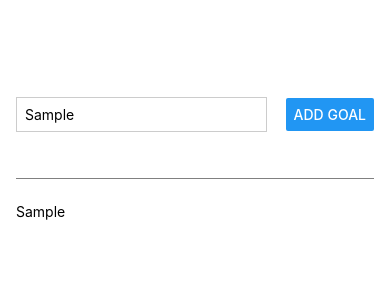
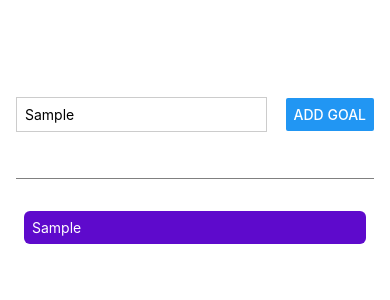
Before and after one commit to Astilion/goals-app, a React Native app: screen / in a window 390 px wide. Both pictures are taken after typing "Sample" into the empty fields and a click on the button "ADD GOAL". Shown: the top 300 px of the page. Built offline with nearby package versions, Linux system fonts and the light colour scheme.

Commit message:
goal styling

```diff
--- a/App.tsx
+++ b/App.tsx
@@ -19,7 +19,10 @@
         <Button title='Add Goal' onPress={addGoalHandler} />
       </View>
       <View style={styles.goalsContainer}>
-        {courseGoals.map((goal) => <Text key={goal}>{goal}</Text>)}
+        {courseGoals.map((goal) =>
+          <View style={styles.goalItem} key={goal}>
+            <Text style={styles.goalText} >{goal}</Text>
+          </View>)}
       </View>
     </View>
   );
@@ -49,5 +52,15 @@
   },
   goalsContainer: {
     flex: 5,
+  },
+  goalItem: {
+    margin: 8,
+    padding: 8,
+    borderRadius: 6,
+    backgroundColor: '#5e0acc',
+
+  },
+  goalText: {
+    color: 'white',
   }
 });
```
